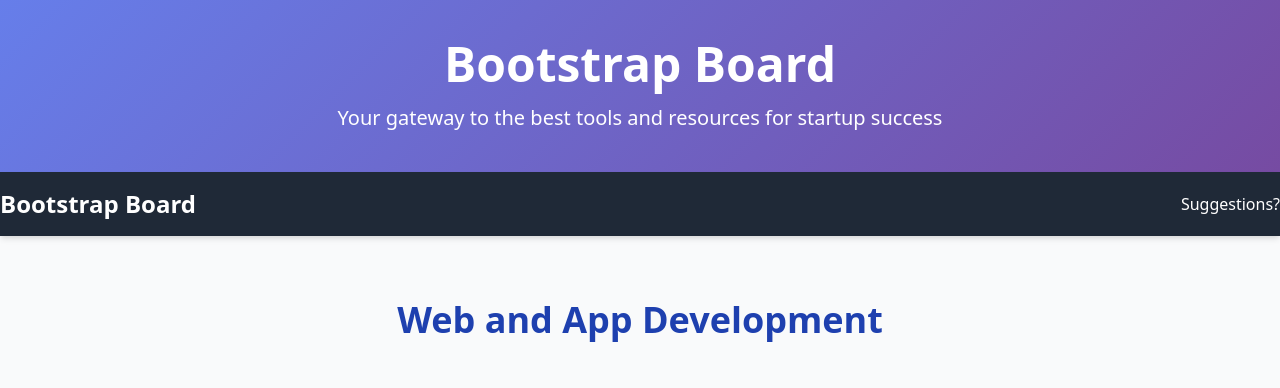
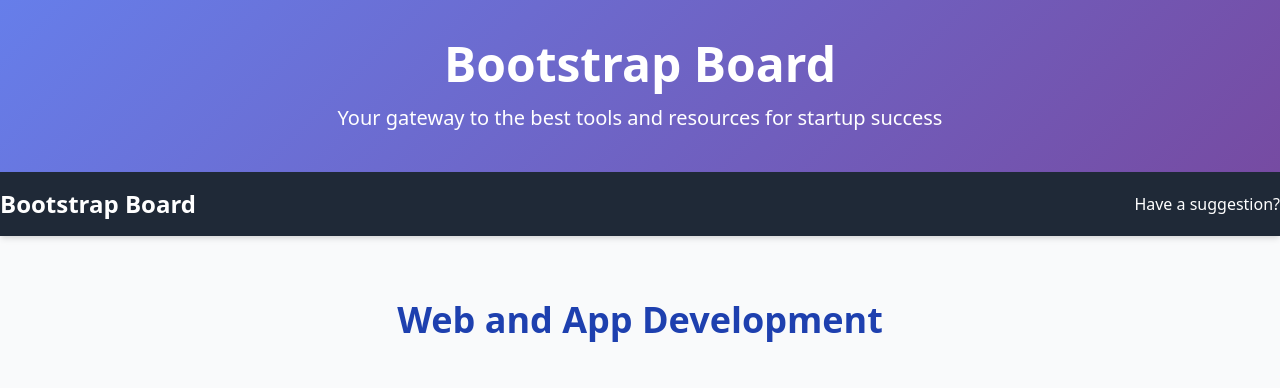
Before and after one commit to ImZackAdams/bootstrapboard, a Flask app: page / in a window 1280 px wide. Shown: the top 388 px of the page. Run offline with Flask 3, Linux system fonts and the light colour scheme.

Commit message:
change seedrs link  to republic

```diff
--- a/templates/index.html
+++ b/templates/index.html
@@ -58,7 +58,7 @@
         <div class="container mx-auto flex justify-between items-center">
             <strong class="text-2xl">Bootstrap Board</strong>
             <ul class="flex space-x-6">
-                <li><a href="#suggestions" class="nav-link">Suggestions?</a></li>
+                <li><a href="#suggestions" class="nav-link">Have a suggestion?</a></li>
             </ul>
         </div>
     </nav>
@@ -227,7 +227,7 @@
                             <span class="badge badge-free">Free</span>
                         </li>
                         <li>
-                            <a href="https://seedrs.com" target="_blank" class="block text-blue-600 hover:underline">Seedrs</a>
+                            <a href="https://republic.com" target="_blank" class="block text-blue-600 hover:underline">Republic</a>
                             <p class="text-sm text-gray-600">Equity crowdfunding platform for startups.</p>
                             <span class="badge badge-free">Free</span>
                         </li>
```
